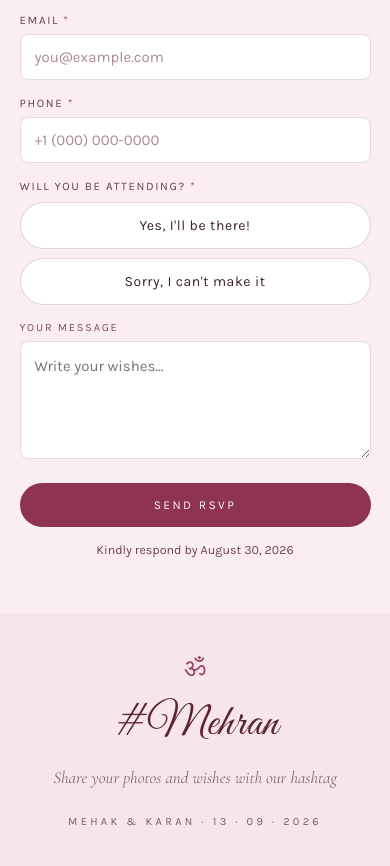
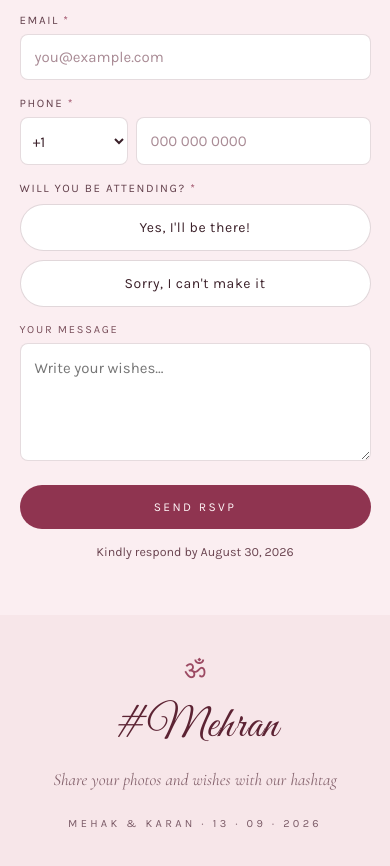
Before and after one commit to CheemaNav/mehakwedskaran, a plain HTML site: page Wedding Invite.dc.html in a window 390 px wide. Shown: the part 3628-4494 px from the top of the page. Drawn offline with nearby package versions, Linux system fonts and the light colour scheme; a web font is replaced by a local one.

Commit message:
Split RSVP phone into a +1 country-code dropdown and require a real email domain.
Co-authored-by: Cursor <cursoragent@cursor.com>

```diff
--- a/Wedding Invite.dc.html
+++ b/Wedding Invite.dc.html
@@ -196,7 +196,60 @@ input::placeholder{color:#a98b95}
       </div>
       <div>
         <label style="display:block;margin-bottom:7px;font-size:11.5px;letter-spacing:.14em;text-transform:uppercase;color:#63404c">Phone <span style="color:#9c4a63">*</span></label>
-        <input type="tel" value="{{ phone }}" onChange="{{ onPhone }}" placeholder="+1 (000) 000-0000" style="width:100%;box-sizing:border-box;padding:13px 14px;background:#fff;border:1px solid rgba(92,35,51,.16);border-radius:8px;font-size:15px;color:#3b2029">
+        <div style="display:flex;gap:8px;align-items:stretch">
+          <select value="{{ dialCode }}" onChange="{{ onDialCode }}" aria-label="Country code" style="width:108px;flex-shrink:0;box-sizing:border-box;padding:13px 8px;background:#fff;border:1px solid rgba(92,35,51,.16);border-radius:8px;font-size:15px;color:#3b2029;cursor:pointer">
+            <option value="+1">+1</option>
+            <option value="+7">+7</option>
+            <option value="+20">+20</option>
+            <option value="+27">+27</option>
+            <option value="+31">+31</option>
+            <option value="+32">+32</option>
+            <option value="+33">+33</option>
+            <option value="+34">+34</option>
+            <option value="+39">+39</option>
+            <option value="+41">+41</option>
+            <option value="+43">+43</option>
+            <option value="+44">+44</option>
+            <option value="+45">+45</option>
+            <option value="+46">+46</option>
+            <option value="+47">+47</option>
+            <option value="+48">+48</option>
+            <option value="+49">+49</option>
+            <option value="+52">+52</option>
+            <option value="+55">+55</option>
+            <option value="+60">+60</option>
+            <option value="+61">+61</option>
+            <option value="+62">+62</option>
+            <option value="+63">+63</option>
+            <option value="+64">+64</option>
+            <option value="+65">+65</option>
+            <option value="+66">+66</option>
+            <option value="+81">+81</option>
+            <option value="+82">+82</option>
+            <option value="+86">+86</option>
+            <option value="+90">+90</option>
+            <option value="+91">+91</option>
+            <option value="+92">+92</option>
+            <option value="+94">+94</option>
+            <option value="+212">+212</option>
+            <option value="+234">+234</option>
+            <option value="+254">+254</option>
+            <option value="+351">+351</option>
+            <option value="+353">+353</option>
+            <option value="+852">+852</option>
+            <option value="+880">+880</option>
+            <option value="+886">+886</option>
+            <option value="+965">+965</option>
+            <option value="+966">+966</option>
+            <option value="+968">+968</option>
+            <option value="+971">+971</option>
+            <option value="+972">+972</option>
+            <option value="+973">+973</option>
+            <option value="+974">+974</option>
+            <option value="+977">+977</option>
+          </select>
+          <input type="tel" inputMode="numeric" autocomplete="tel-national" maxlength="15" value="{{ phone }}" onChange="{{ onPhone }}" placeholder="000 000 0000" style="flex:1;min-width:0;box-sizing:border-box;padding:13px 14px;background:#fff;border:1px solid rgba(92,35,51,.16);border-radius:8px;font-size:15px;color:#3b2029">
+        </div>
       </div>
       <div>
         <label style="display:block;margin-bottom:9px;font-size:11.5px;letter-spacing:.14em;text-transform:uppercase;color:#63404c">Will you be attending? <span style="color:#9c4a63">*</span></label>
@@ -235,7 +288,16 @@ input::placeholder{color:#a98b95}
 </x-dc>
 <script type="text/x-dc" data-dc-script data-props="{&quot;$preview&quot;:{&quot;width&quot;:560,&quot;height&quot;:900},&quot;showCountdown&quot;:{&quot;editor&quot;:&quot;boolean&quot;,&quot;default&quot;:true,&quot;tsType&quot;:&quot;boolean&quot;,&quot;section&quot;:&quot;Sections&quot;},&quot;showGallery&quot;:{&quot;editor&quot;:&quot;boolean&quot;,&quot;default&quot;:true,&quot;tsType&quot;:&quot;boolean&quot;,&quot;section&quot;:&quot;Sections&quot;},&quot;formEndpoint&quot;:{&quot;editor&quot;:&quot;text&quot;,&quot;default&quot;:&quot;&quot;,&quot;tsType&quot;:&quot;string&quot;,&quot;section&quot;:&quot;RSVP delivery&quot;},&quot;accessKey&quot;:{&quot;editor&quot;:&quot;text&quot;,&quot;default&quot;:&quot;&quot;,&quot;tsType&quot;:&quot;string&quot;,&quot;section&quot;:&quot;RSVP delivery&quot;}}">
 class Component extends DCLogic {
-  state = { now: Date.now(), showCal: false, name: '', email: '', phone: '', attending: '', guests: '1', message: '', error: '', submitted: false, sending: false };
+  state = { now: Date.now(), showCal: false, name: '', email: '', phone: '', dialCode: '+1', attending: '', guests: '1', message: '', error: '', submitted: false, sending: false };
+
+  isValidEmail(email) {
+    const value = String(email || '').trim();
+    if (!/^[A-Z0-9._%+-]+@[A-Z0-9-]+(?:\.[A-Z0-9-]+)+$/i.test(value)) return false;
+    if (value.includes('..')) return false;
+    const domain = value.split('@')[1] || '';
+    const tld = domain.split('.').pop() || '';
+    return /^[A-Z]{2,}$/i.test(tld);
+  }
 
   componentDidMount() {
     this.timer = setInterval(() => this.setState({ now: Date.now() }), 1000);
@@ -254,7 +316,7 @@ class Component extends DCLogic {
       from_name: 'Mehak & Karan Wedding RSVP',
       name: s.name,
       email: s.email,
-      phone: s.phone,
+      phone: `${s.dialCode || '+1'} ${s.phone}`.trim(),
       attending: s.attending === 'yes' ? "Yes, I'll be there!" : "Sorry, I can't make it",
       guests: s.attending === 'yes' ? s.guests : '0',
       message: s.message || '—',
@@ -318,10 +380,11 @@ class Component extends DCLogic {
       showCal: s.showCal,
       calLinks,
       toggleCal: () => this.setState(p => ({ showCal: !p.showCal })),
-      name: s.name, email: s.email, phone: s.phone, guests: s.guests,
+      name: s.name, email: s.email, phone: s.phone, dialCode: s.dialCode || '+1', guests: s.guests,
       onName: e => this.setState({ name: e.target.value }),
       onEmail: e => this.setState({ email: e.target.value }),
-      onPhone: e => this.setState({ phone: e.target.value }),
+      onPhone: e => this.setState({ phone: String(e.target.value || '').replace(/\D/g, '').slice(0, 15) }),
+      onDialCode: e => this.setState({ dialCode: e.target.value }),
       message: s.message,
       onMessage: e => this.setState({ message: e.target.value }),
       onGuests: e => this.setState({ guests: e.target.value.replace(/[^0-9]/g, '') }),
@@ -343,7 +406,7 @@ class Component extends DCLogic {
       submit: () => {
         const { name, email, phone, attending, guests } = this.state;
         if (!name.trim()) return this.setState({ error: 'Please enter your name.' });
-        if (!/^[^@\s]+@[^@\s]+\.[^@\s]+$/.test(email.trim())) return this.setState({ error: 'Please enter a valid email address.' });
+        if (!this.isValidEmail(email)) return this.setState({ error: 'Please enter a valid email address with a domain (for example name@gmail.com).' });
         if (phone.replace(/\D/g, '').length < 7) return this.setState({ error: 'Please enter a valid phone number.' });
         if (!attending) return this.setState({ error: 'Please let us know if you can attend.' });
         if (attending === 'yes' && (!guests || Number(guests) < 1)) return this.setState({ error: 'Please enter the number of guests.' });
```
